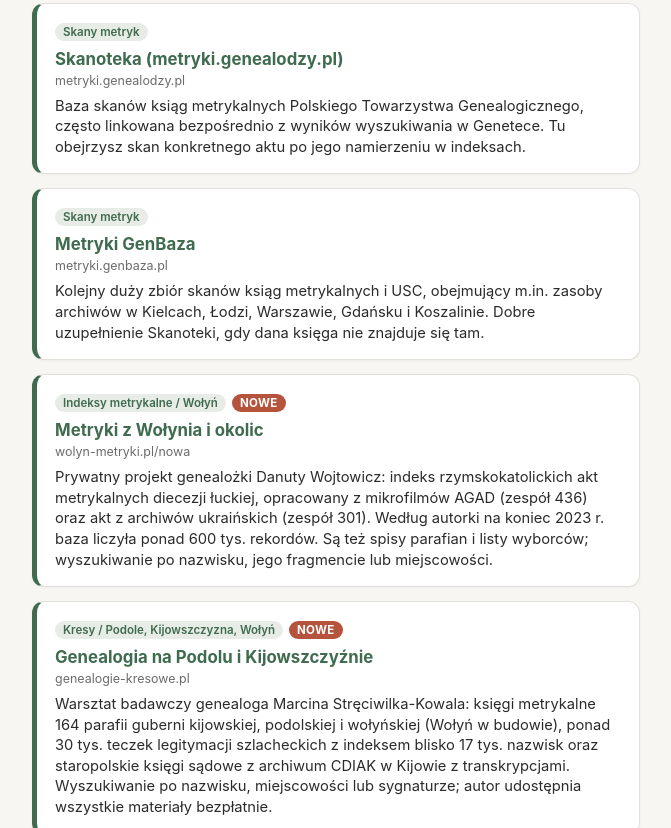
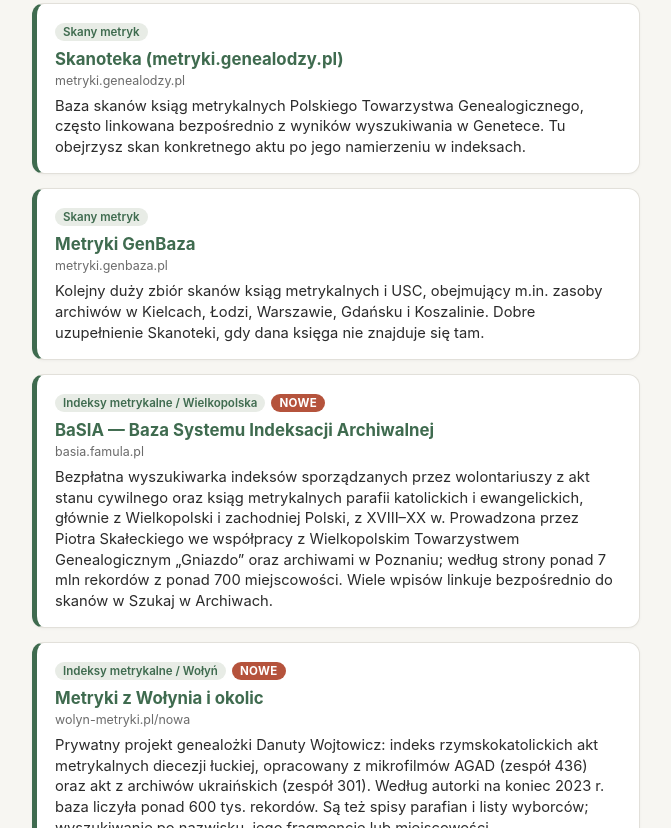
Before and after one commit to Machmi-pro/bazy-genealogia, a plain HTML site: page index.html in a window 1280 px wide. Shown: the part 477-1305 px from the top of the page, without its empty margins (304-975 px from the left). Drawn offline with Linux system fonts and the light colour scheme.

Commit message:
Dodaj kafel: BaSIA (basia.famula.pl)
Co-Authored-By: Claude Opus 5.5 <noreply@anthropic.com>
Claude-Session: https://claude.ai/code/session_01MVSwCdeoXU2AWoduF14agF

```diff
--- a/index.html
+++ b/index.html
@@ -177,6 +177,13 @@
     <p class="card-title">Metryki GenBaza</p>
     <p class="card-url">metryki.genbaza.pl</p>
     <p class="card-desc">Kolejny duży zbiór skanów ksiąg metrykalnych i USC, obejmujący m.in. zasoby archiwów w Kielcach, Łodzi, Warszawie, Gdańsku i Koszalinie. Dobre uzupełnienie Skanoteki, gdy dana księga nie znajduje się tam.</p>
+  </a>
+
+  <a class="card" href="https://www.basia.famula.pl" target="_blank" rel="noopener" data-added="2026-11-14">
+    <span class="tag">Indeksy metrykalne / Wielkopolska</span><span class="new-badge" hidden>nowe</span>
+    <p class="card-title">BaSIA — Baza Systemu Indeksacji Archiwalnej</p>
+    <p class="card-url">basia.famula.pl</p>
+    <p class="card-desc">Bezpłatna wyszukiwarka indeksów sporządzanych przez wolontariuszy z akt stanu cywilnego oraz ksiąg metrykalnych parafii katolickich i ewangelickich, głównie z Wielkopolski i zachodniej Polski, z XVIII–XX w. Prowadzona przez Piotra Skałeckiego we współpracy z Wielkopolskim Towarzystwem Genealogicznym „Gniazdo” oraz archiwami w Poznaniu; według strony ponad 7 mln rekordów z ponad 700 miejscowości. Wiele wpisów linkuje bezpośrednio do skanów w Szukaj w Archiwach.</p>
   </a>
 
   <a class="card" href="https://wolyn-metryki.pl/nowa/" target="_blank" rel="noopener" data-added="2026-11-03">
```
